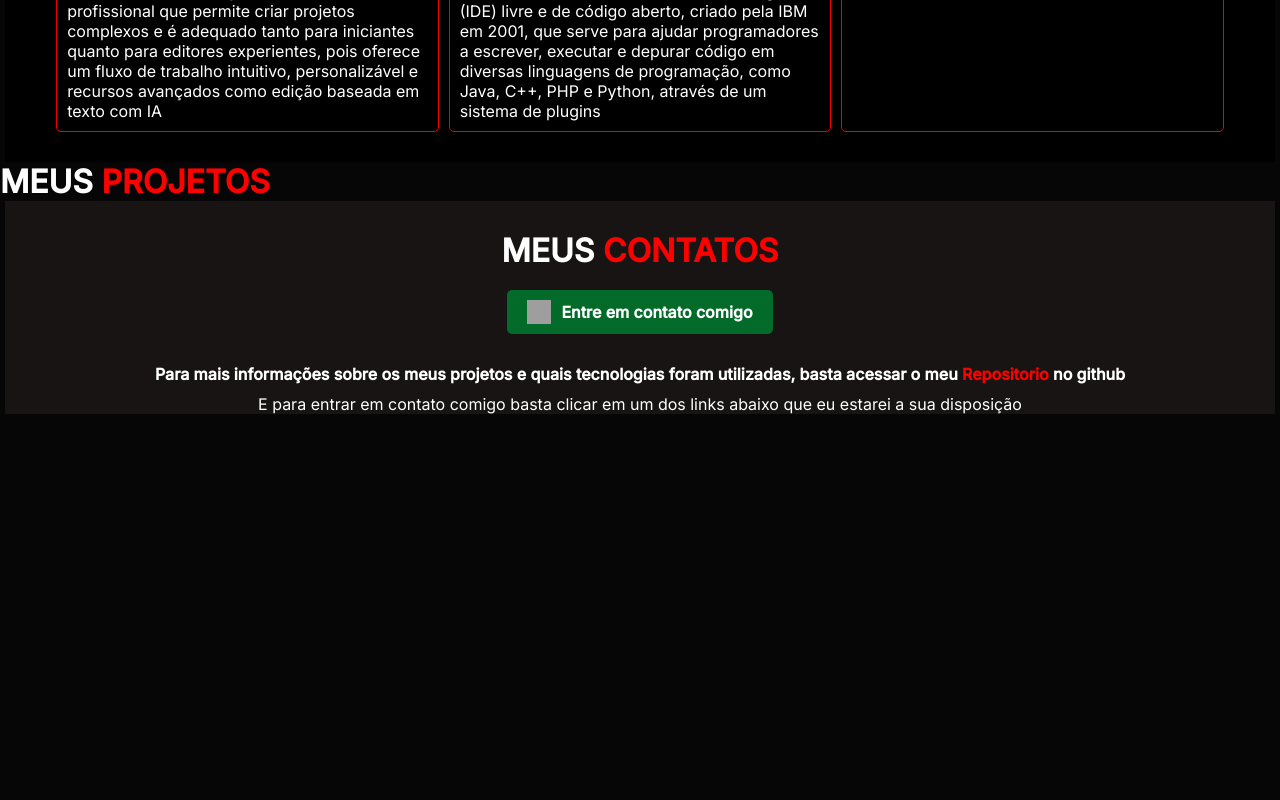
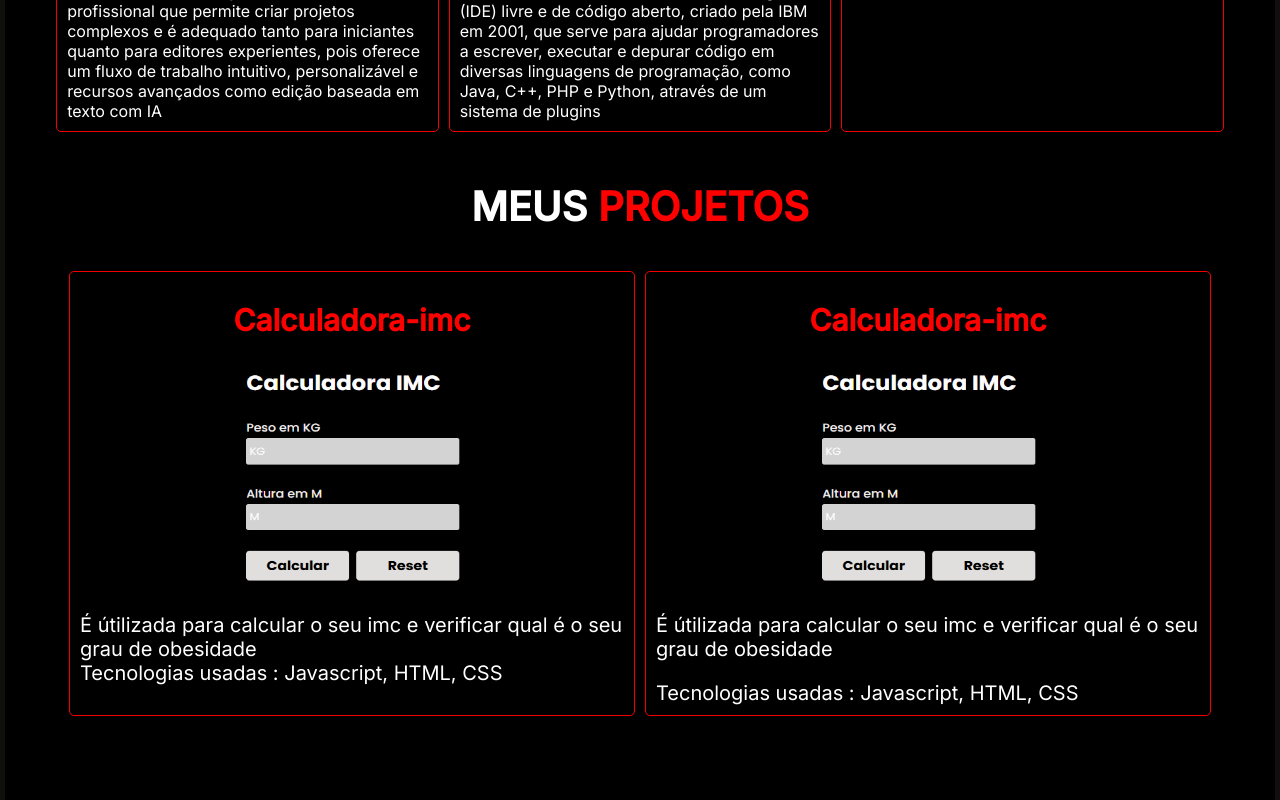
Before and after one commit to victorbatista2020/portfolio-vue, a Vue app: page / in a window 1280 px wide. Shown: the part 2000-2800 px from the top of the page. Before the commit the page ends 2414 px from the top, so only its background shows below. Built offline with nearby package versions, Linux system fonts and the light colour scheme; grey boxes are pictures that could not be loaded.

Commit message:
Update projects
Foi criada a pagina dos projetos, tambem foi feita uma pasta guardar as imagens deles, e mais melhorias no portfolio

```diff
--- a/src/assets/main.css
+++ b/src/assets/main.css
@@ -12,7 +12,7 @@ html{
 }
 
 body{
-  background-color: rgb(7, 6, 7);
+  background-color: rgb(17, 14, 14);
   color: white;
 }
 
--- a/src/components/About.vue
+++ b/src/components/About.vue
@@ -1,10 +1,11 @@
 <template>
   <div class="about-content" id="about">
-        <h2>Oi<br><span>SOU VICTOR BATISTA</span></h2>
+    <h2>Oi TUDO BEM,<br><span>SOU VICTOR BATISTA</span></h2>
     <div class="about">
 
       Meu nome é Victor Batista, tenho graduação em Ciencia da Computação na Universidade Paulista (UNIP),
-               sou desenvolvedor <span><b>Full Stack( Front-end + back-end)</b></span>, tenho habiliades com o ,<span><b>VUE.JS</b></span> para desenvolvedor projetos Front-end,
+      sou desenvolvedor <span><b>Full Stack( Front-end + back-end)</b></span>, tenho habiliades com o
+      ,<span><b>VUE.JS</b></span> para desenvolvedor projetos Front-end,
       e utilizo o <span><b>JAVA</b></span> para criar os projetos de back-end
 
 
@@ -30,7 +31,7 @@
   padding: 90px 5%;
   margin: 0 5px;
   padding-top: 100px;
-    background-color: rgb(24, 20, 20);
+  background-color: rgb(8, 7, 7);
   display: flex;
   flex-direction: column;
   justify-content: center;
@@ -38,7 +39,7 @@
   font-size: 20px;
 }
 
-.about-content .about{
+.about-content .about {
   padding-top: 30px;
 }
 
@@ -67,5 +68,4 @@
   background-color: darkred;
   transform: scale(1.1);
 }
-
 </style>
--- a/src/components/Projects.vue
+++ b/src/components/Projects.vue
@@ -1,5 +1,82 @@
 <template>
    <div class="projects-content" id="projects">
-    <h1>MEUS <span>PROJETOS</span></h1>
+      <h1>MEUS <span>PROJETOS</span></h1>
+
+      <div class="projects">
+
+         <div class="projects-item"><a href="https://victorbatista2020.github.io/calculadora-imc/" target="blank">
+               <h2><span>Calculadora-imc</span></h2>
+               <img src="@/components/imgs/projects/calculadora-imc.png">
+               <p class="text"> É útilizada para calcular o seu imc e verificar qual é o seu grau de obesidade <br>
+                  Tecnologias usadas : Javascript, HTML, CSS </p>
+            </a>
+         </div>
+
+         <div class="projects-item"><a href="https://victorbatista2020.github.io/calculadora-imc/" target="blank">
+               <h2><span>Calculadora-imc</span></h2>
+               <img src="@/components/imgs/projects/calculadora-imc.png">
+               <p class="text"> É útilizada para calcular o seu imc e verificar qual é o seu grau de obesidade</p>
+               <p class="second-text"> Tecnologias usadas : Javascript, HTML, CSS </p>
+            </a>
+         </div>
+
+      </div>
    </div>
-    </template>
+</template>
+
+<style scoped>
+.second-text {
+   text-align: left;
+   padding-top: 20px;
+}
+
+.projects {
+   display: flex;
+   flex-wrap: wrap;
+   gap: 10px;
+   justify-content: justify;
+   padding-top: 40px;
+}
+
+.projects-content {
+   padding: 90px 5%;
+   margin: 0 5px;
+   padding-top: 20px;
+   background-color: rgb(0, 0, 0);
+   display: flex;
+   flex-direction: column;
+   justify-content: center;
+   align-items: center;
+   font-size: 20px;
+}
+
+.projects-item {
+   flex: 1 1 calc(33.333% - 10px);
+   box-sizing: border-box;
+   padding: 10px;
+   padding-top: 30px;
+   text-align: center;
+   border: 1px solid #f30000;
+   border-radius: 5px;
+   min-width: 250px;
+   max-height: 550px;
+   min-height: 150px;
+}
+
+.projects-item:hover {
+   transform: scale(1.05);
+   box-shadow: 0 0 15px #e24d4d;
+}
+
+.projects-item img {
+   padding: 10px;
+   max-height: 250px;
+   min-width: 250px;
+}
+
+.projects-item a {
+   text-decoration: none;
+   color: inherit;
+   display: block;
+}
+</style>
```
Also changed, not shown: src/components/imgs/projects/calculadora-imc.png (added). Lines whose indentation alone changed are shown as unchanged.
